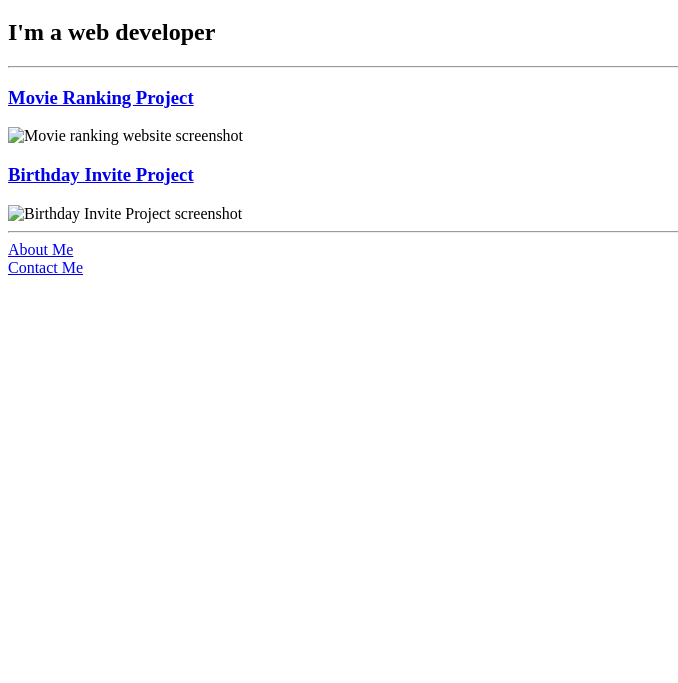
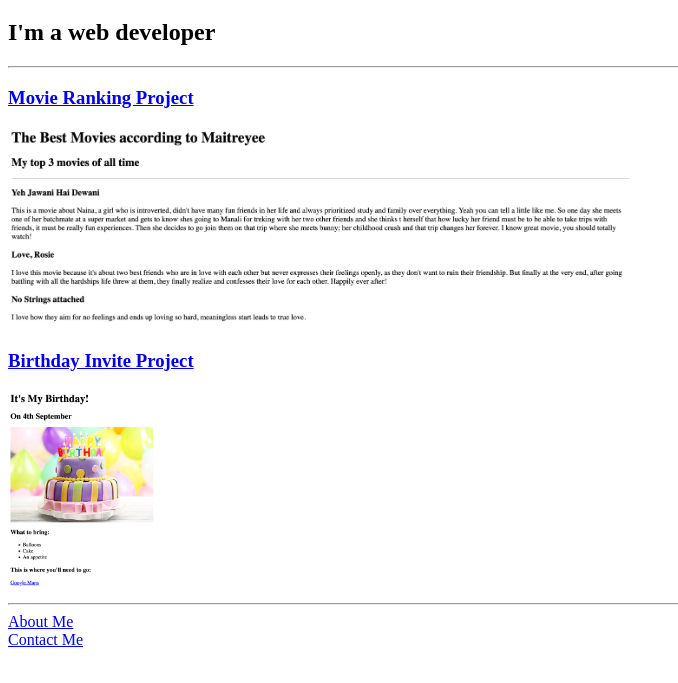
Before and after one commit to mait002/html-portfolio, a plain HTML site: page index.html in a window 1280 px wide. Shown: the part 61-744 px from the top of the page, without its empty margins (0-678 px from the left). Drawn offline with Linux system fonts and the light colour scheme.

Commit message:
Update index.html

```diff
--- a/index.html
+++ b/index.html
@@ -10,10 +10,10 @@
         <h2>I'm a web developer</h2>
         <hr>
         <h3><a href="../2.4 Movie Ranking Project/index.html">Movie Ranking Project</a></h3>
-        <img src="./Screenshot 2023-10-27 at 3.59.34 PM.png" height= 200 alt="Movie ranking website screenshot">
+        <img src="./movie.png" height= 200 alt="Movie ranking website screenshot">
 
         <h3><a href="../3.4 Birthday Invite Project/index.html">Birthday Invite Project</a></body></h3>
-        <img src="./Screenshot 2023-10-27 at 4.00.21 PM.png" height="200" alt="Birthday Invite Project screenshot">
+        <img src="./birthday.png" height="200" alt="Birthday Invite Project screenshot">
 
         <hr>
         <a href="./public/about.html">About Me</a><br>
```
